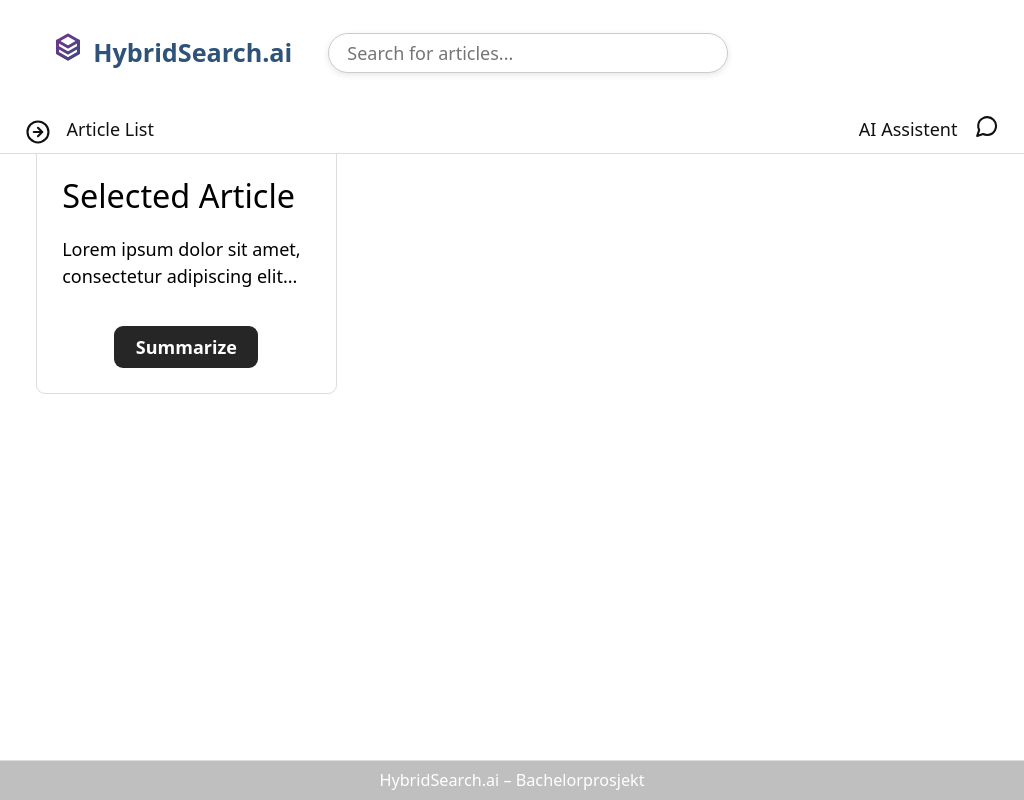
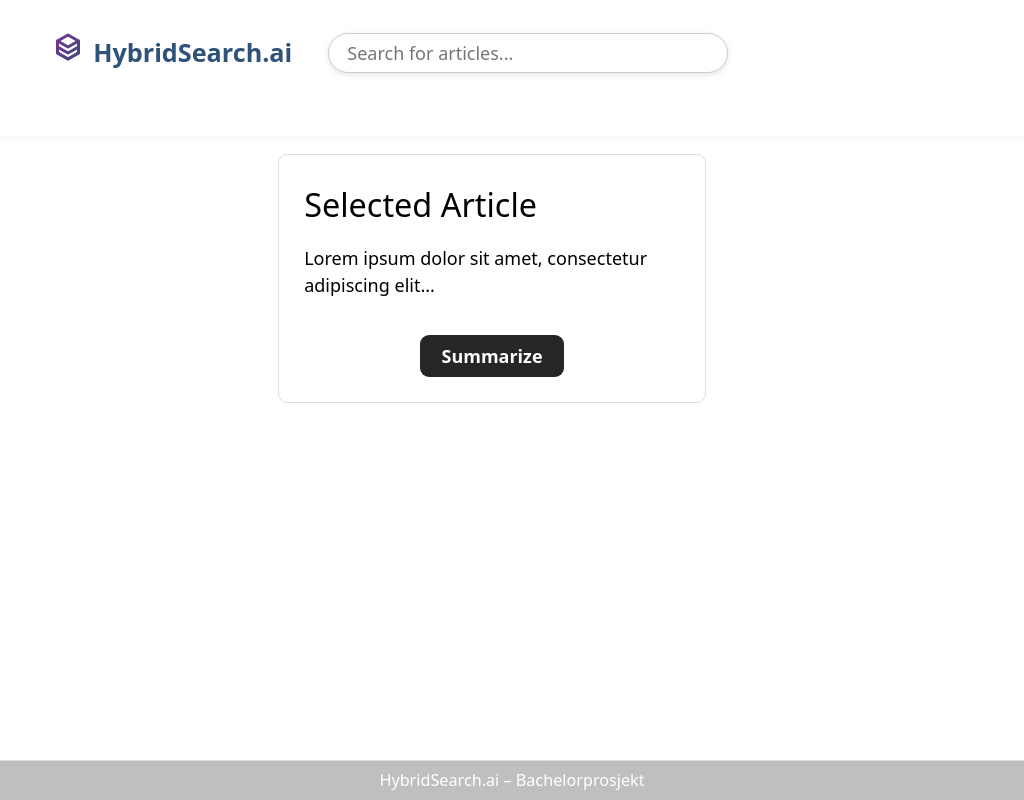
Before and after one commit to Hussein-Ali-Shamarti/Bachelor-SearchMotor, a React (Create React App) app in the folder frontend/: page /mydashboard in a window 1024 px wide. Built offline with nearby package versions, Linux system fonts and the light colour scheme.

Commit message:
style: adjust layout

```diff
--- a/frontend/src/assets/styles/HeaderMyDashboard.css
+++ b/frontend/src/assets/styles/HeaderMyDashboard.css
@@ -141,14 +141,21 @@
 
 
 /* -------------------------------------------------------------
-   RESPONSIVT: TABLET OG DESKTOP
+   RESPONSIVT: TABLET
 -------------------------------------------------------------- */
-@media screen and (min-width: 601px) {
+@media screen and (min-width: 601px) and (max-width: 1024px) {
+  .header-fixed-top {
+    height: 136px;
+  }
+
   .site-header {
     flex-direction: row;
     align-items: center;
+    height: 88px;
 
   }
+
+
 
   .MyHeader-content {
     flex-direction: row;
@@ -166,6 +173,9 @@
 
   .search-input {
     max-width: 400px;
+  }
+  .control-panel-nav {
+    height: 48px;
   }
 }
 
--- a/frontend/src/assets/styles/MyDashboard.css
+++ b/frontend/src/assets/styles/MyDashboard.css
@@ -67,7 +67,7 @@ body {
      ============================================================= */
 
   .article-sidebar {
-    grid-area: article;
+    /* grid-area: article; */
     background: hsl(0, 0%, 90%);
     padding: 2rem 1.4rem 1rem;
     border-right: 1px solid #ccc;
@@ -86,7 +86,7 @@ body {
   .main-area {
     grid-area: main;
     padding: 0.5rem 2rem 2rem;
-
+    overflow-y: auto;
   }
 
   /* =============================================================
@@ -325,14 +325,106 @@ body {
     font-size: 0.9rem;
   }
 
-  /* =============================================================
-     MEDIA QUERIES – RESPONSIVE LAYOUT
-     ============================================================= */
+/* =============================================================
+   Desktop VIEW (fra 1024px og opp)
+   Tving visning av alle tre kolonner og skjul sidepanel-knapper
+   ============================================================= */
+   @media (min-width: 1024px) {
+    .dashboard {
+      display: grid;
+      grid-template-columns: 260px 1fr 300px !important;
+      grid-template-areas: "article main ai" !important;
+      height: calc(100vh - 176px); /* header + footer */
+      overflow: hidden;
+      position: relative;
+    }
 
-  @media screen and (max-width: 1024px) {
-    .dashboard {
+    .article-sidebar {
+      grid-area: article;
+      display: block !important;
+    }
+
+    .ai-sidebar {
+      grid-area: ai;
+      display: block !important;
+    }
+
+    .main-area {
+      grid-area: main;
+      overflow-y: auto;
+    }
+
+    .control-panel-nav {
+      display: none !important;
+      .close-ai-button {
+        display: none !important;
+      }
+    }
+  }
+
+/* =============================================================
+   TABLET VIEW (601px – 1024px)
+   Full height layout with fixed header (136px) and footer (40px)
+   ============================================================= */
+   @media screen and (min-width: 601px) and (max-width: 1024px) {
+    .outer-wrap {
+      display: flex;
+      flex-direction: column;
+      height: 100vh;
+      padding-top: 136px;  /* header */
+      padding-bottom: 40px; /* footer */
+      position: relative;
+      overflow: hidden;
+    }
+
+    .dashboard,
+    .dashboard.only-main,
+    .dashboard.no-article,
+    .dashboard.no-ai {
+      height: calc(100vh - 136px - 40px); /* header + footer */
+      position: relative;
+      overflow: hidden;
+      display: grid;
+    }
+
+    /* Kun main (ingen sidebars) */
+    .dashboard.only-main {
+      grid-template-columns: 1fr;
+      grid-template-areas: "main";
+    }
+
+    /* Kun AI-sidebar (skjuler article-sidebar) */
+    .dashboard.no-article {
+      grid-template-columns: 1fr 300px;
+      grid-template-areas: "main ai";
+    }
+
+    /* Kun article-sidebar (skjuler ai-sidebar) */
+    .dashboard.no-ai {
       grid-template-columns: 260px 1fr;
       grid-template-areas: "article main";
+    }
+
+    /* Felles scroll- og padding for innhold */
+    .main-area,
+    .article-sidebar,
+    .ai-sidebar {
+      overflow-y: auto;
+      padding: 1rem;
+      height: 100%; /* fyll grid-området */
+    }
+
+    .article-sidebar {
+      grid-area: article;
+    }
+
+    .ai-sidebar {
+      grid-area: ai;
+    }
+
+    /* Hjelpeklasse for å skjule sidebars */
+    .is-hidden {
+      display: none !important;
     }
 
     .dashboard-cards {
@@ -340,35 +432,19 @@ body {
       gap: 1rem;
     }
 
-    .ai-sidebar {
-      order: 3;
-      margin-top: 1rem;
-      padding: 1rem;
+    .nav-squish-container {
+      max-width: 600px;
+      margin: 0 auto;
     }
 
-    .main-column {
-      order: 2;
-    }
-
-    .nav-sidebar {
-      order: 1;
+    .main-area {
+      height: 100%; /* får allerede riktig høyde via .dashboard */
+      min-height: 1px; /* Firefox fix */
     }
   }
 
-/* =============================================================
- Hva er dette ???
-   ============================================================= */
-
-  /* riktig plassert ??? */
-  @media screen and (min-width: 768px) and (max-width: 1024px) {
-    .nav-squish-container {
-      max-width: 600px;
-      margin-left: auto;
-      margin-right: auto;
-    }
 
 
-  }
 
 
   /* =============================================================
--- a/frontend/src/pages/MyDashboard.jsx
+++ b/frontend/src/pages/MyDashboard.jsx
@@ -124,7 +124,13 @@ function MyDashboard() {
 
         </aside>
 
-        <main className={`main-area${articleSidebarHidden && aiSidebarHidden ? "" : " is-hidden"}`}>
+        <main
+  className={`main-area${
+    isMobile && (articleSidebarHidden === false || aiSidebarHidden === false)
+      ? " is-hidden"
+      : ""
+  }`}
+>
           <section className="dashboard-cards">
             <div className={`selected-article-card ${showSummary ? "half-width" : "full-width"}`}>
               <div className="card-content">
```
